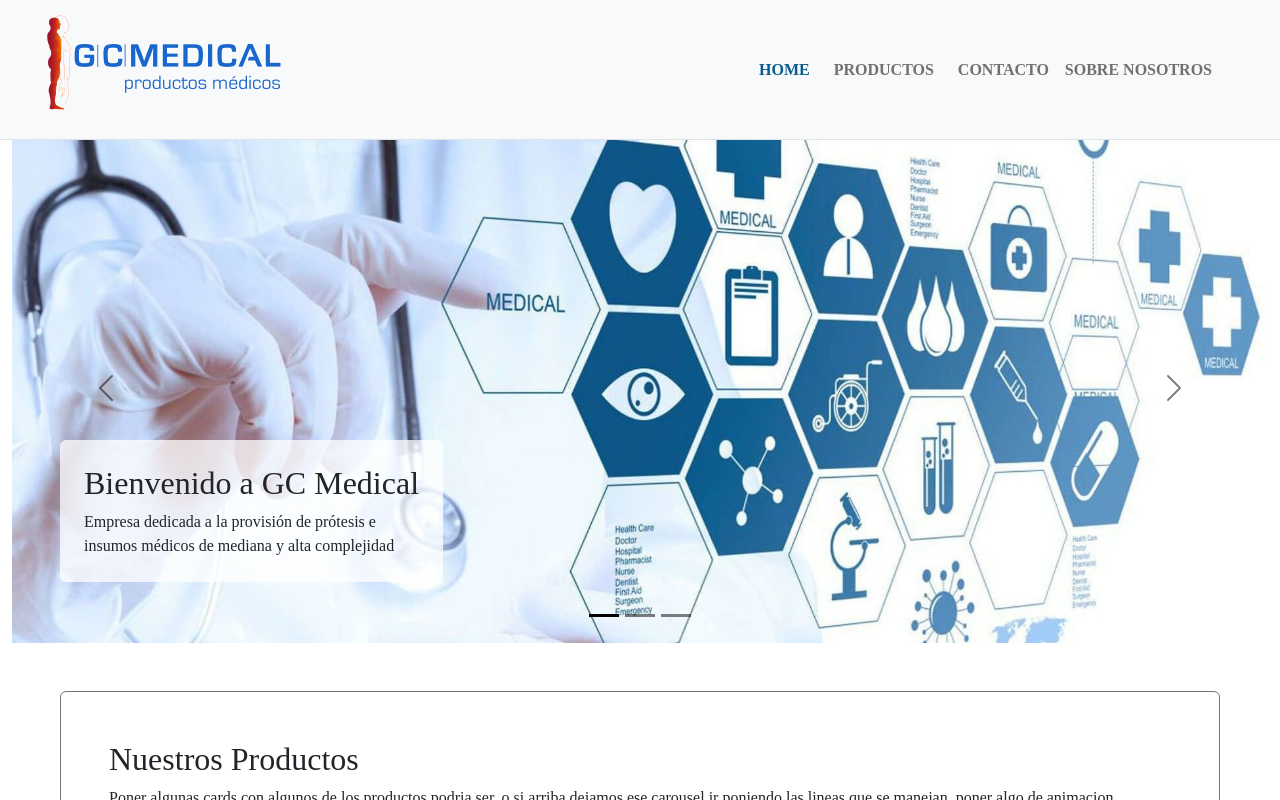
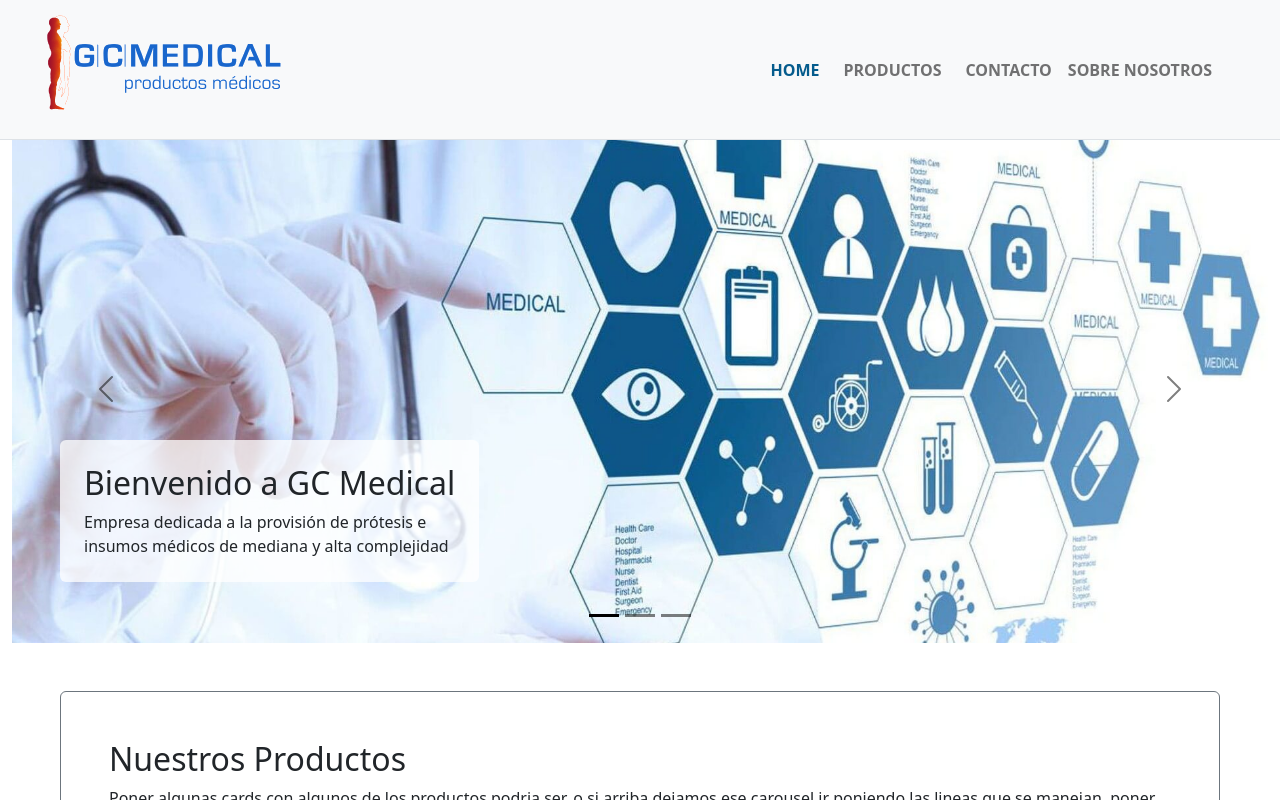
Before and after one commit to florencianionquepan/gc-medical, a React (Vite) app: page / in a window 1280 px wide. Shown: the top 800 px of the page. Built offline with nearby package versions, Linux system fonts and the light colour scheme.

Commit message:
Update index.css

```diff
--- a/src/index.css
+++ b/src/index.css
@@ -1,14 +1,5 @@
-body{
-  font-family: 'scope-one';
-}
+@import url(./fonts.css);
 
-.font-title{
-  font-family: 'rozha-one';
-}
-
-.font-inter{
-  font-family: 'inter';
-}
 
 
 /* este es el azul que queda para el menu active */
@@ -44,3 +35,11 @@ este el naranja: #EA7200*/
 .bg-celeste{
   background-color: #4C80C5;
 }
+
+.bg-azul{
+  background-color: #055C8D;
+}
+
+.bg-gris{
+  background-color: #9DB9DF;
+}
```
